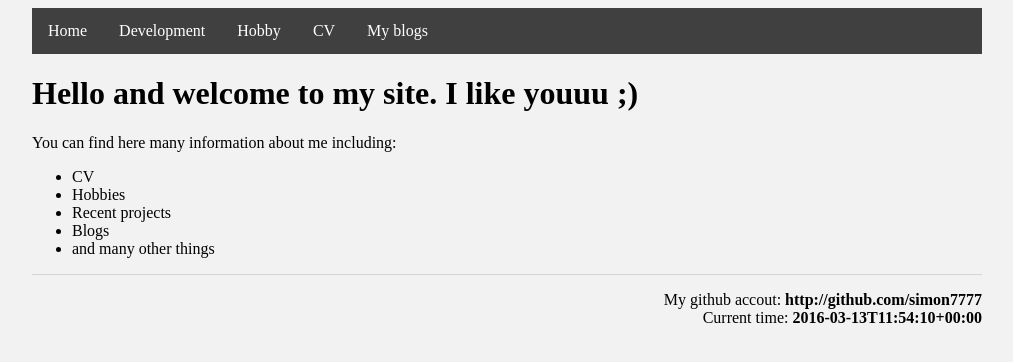
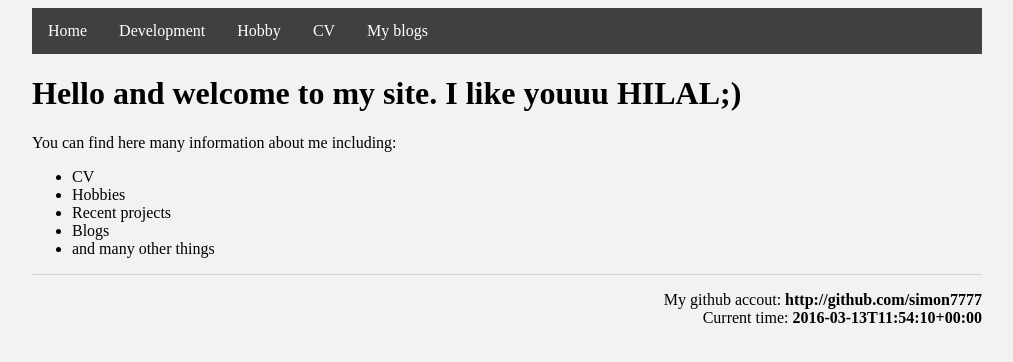
Before and after one commit to simon7777/simon7777.github.io, a Jekyll site: the page built from index.html, in a window 1280 px wide. Shown: the top 362 px of the page, without its empty margins (133-1146 px from the left). Built offline with Jekyll 4.4.1, drawn with Linux system fonts in a browser that asks for light colours.

Commit message:
final_commit3

```diff
--- a/index.html
+++ b/index.html
@@ -3,7 +3,7 @@ layout: default
 title: Welcome to my static web page
 ---
 
-<h1>Hello and welcome to my site. I like youuu ;) </h1>
+<h1>Hello and welcome to my site. I like youuu  HILAL;) </h1>
 
 
 You can find here many information about me including:
```
Also changed, not shown: develop/index.md (+1 -1 lines).
